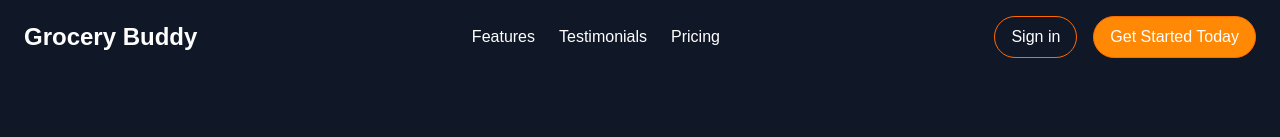
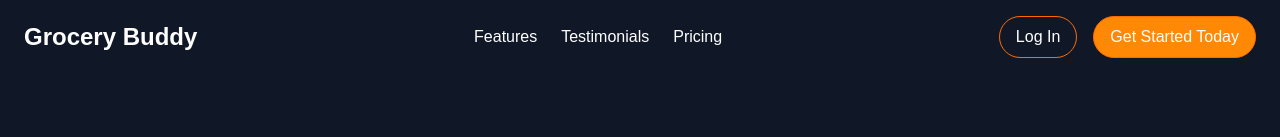
Before and after one commit to Uncore007/CSE499-Team6, a Next.js app in the folder grocery_buddy/: page / in a window 1280 px wide. Shown: the top 137 px of the page. Built offline with nearby package versions, Linux system fonts and the light colour scheme.

Commit message:
Adjust Sign In/Login Language

```diff
--- a/grocery_buddy/src/app/(home)/page.tsx
+++ b/grocery_buddy/src/app/(home)/page.tsx
@@ -20,9 +20,9 @@ function Navbar() {
 
       {/* Desktop Buttons */}
       <div className="hidden md:flex gap-4">
-        <Link href = "/signin">
+        <Link href = "/login">
             <button className="px-4 py-2 border border-orange-500 hover:border-orange-700 transition rounded-full">
-             Sign in
+             Log In
             </button>
         </Link>
         <Link href = "/signup">
@@ -50,9 +50,9 @@ function Navbar() {
             <li className="hover:text-orange-400 transition">Pricing</li>
           </ul>
           <div className="flex flex-col items-center gap-4 pb-6">
-            <Link href = "/signin">
+            <Link href = "/login">
                 <button className="w-40 px-4 py-2 border border-orange-500 hover:border-orange-700 transition rounded-full">
-                 Sign in
+                 Log In
                 </button>
             </Link>
             <Link href = "/signup">
```
